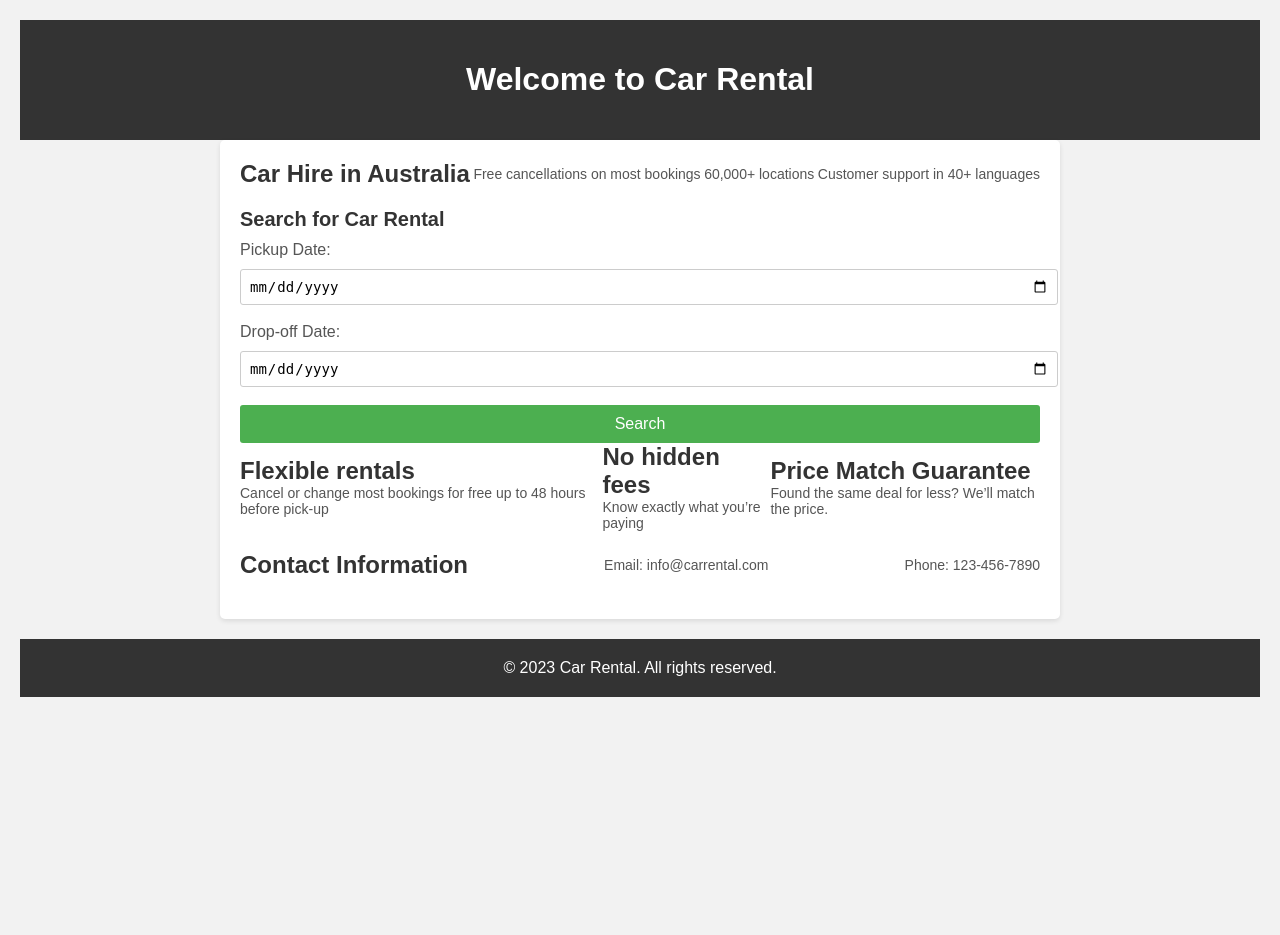
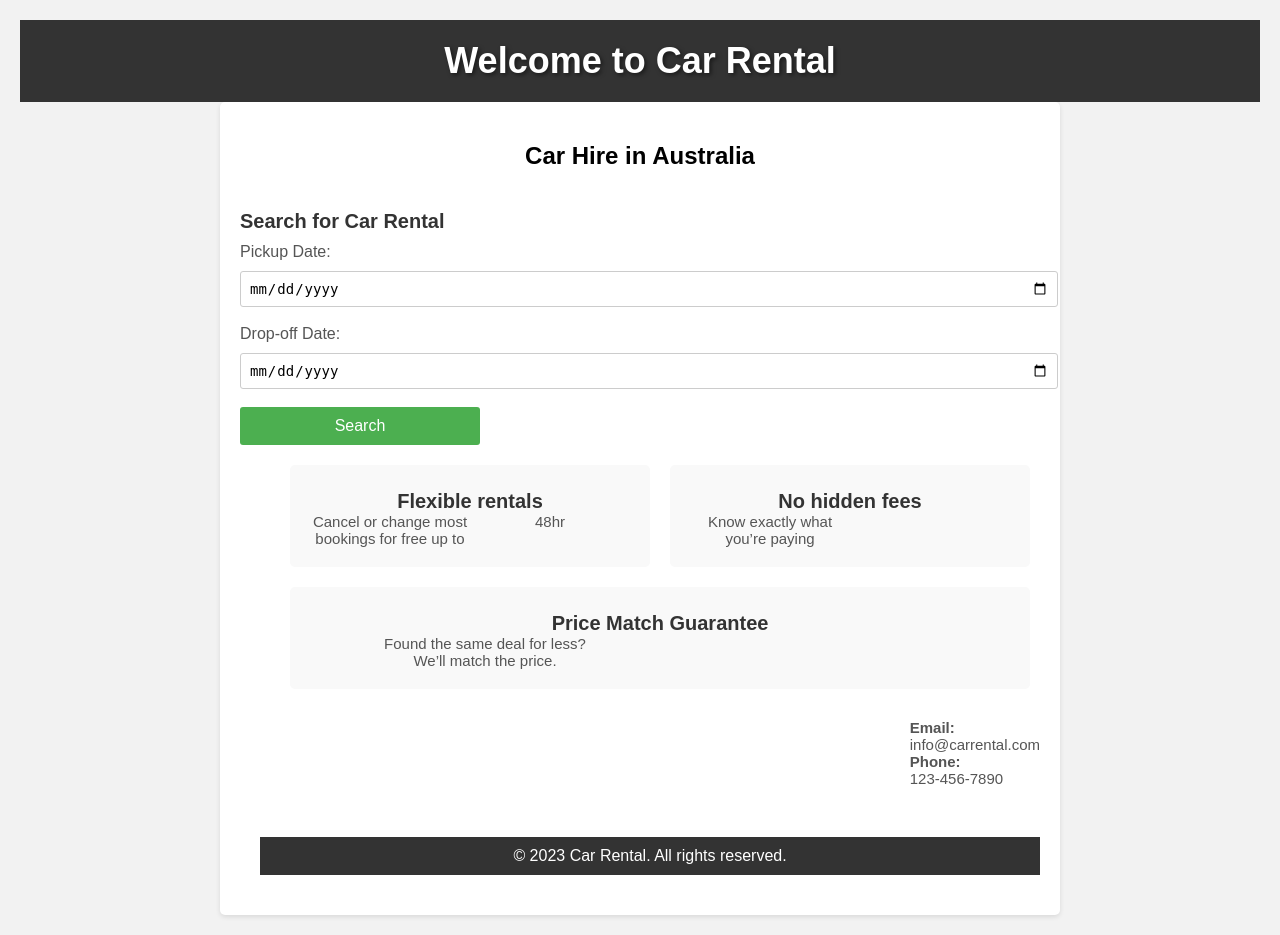
Before and after one commit to nabeghamazahir/FinalProject, a Flask app: page / in a window 1280 px wide. Before the commit the page ends 697 px from the top, so only its background shows below. Run offline with Flask 3, Linux system fonts and the light colour scheme.

Commit message:
cleaned up my css

```diff
--- a/controllers/booking_controllers.py
+++ b/controllers/booking_controllers.py
@@ -49,4 +49,4 @@ def book_car():
     if store_customer_data(customer_data):
         if update_booking_dates(car_id, pickup_date, dropoff_date):
             return "Car booked successfully!"
-    return "Car Booked succesfully"
+    return "Car Booked successfully"
--- a/templates/index.html
+++ b/templates/index.html
@@ -15,7 +15,34 @@
     padding: 20px;
     color: #fff;
     text-align: center;
+    position: relative;
+    overflow: hidden;
 }
+
+header:before {
+    content: "";
+    position: absolute;
+    top: 0;
+    left: 0;
+    right: 0;
+    bottom: 0;
+    background-image: radial-gradient(#000 20%, transparent 70%);
+    opacity: 0.3;
+    z-index: -1;
+}
+
+header h1 {
+    font-size: 36px;
+    margin: 0;
+    text-shadow: 2px 2px 4px rgba(0, 0, 0, 0.5);
+}
+
+header p {
+    font-size: 18px;
+    margin: 10px 0 0;
+    text-shadow: 2px 2px 4px rgba(0, 0, 0, 0.5);
+}
+
 
         .container {
             max-width: 800px;
@@ -31,16 +58,54 @@
             justify-content: space-between;
             align-items: center;
             margin-bottom: 20px;
+          margin-left:20px;
+margin-top:5px;
+display: flex;
+    justify-content: right;
+    align-items: center;
+    flex-wrap: wrap;
         }
 
         .main-section h2 {
-            font-size: 24px;
+            font-size: 20px;
             margin: 0;
             color: #333;
+          margin-top:5px;
+        }
+.mmain-section
+{
+    display: flex;
+    justify-content: center;
+    align-items: center;
+
+}
+.section-block {
+    flex: 1 0 300px;
+    margin: 10px;
+    text-align: center;
+    background-color: #f9f9f9;
+    padding: 20px;
+    border-radius: 5px;
+}
+
+.two-column-text {
+    column-count: 2;
+    column-gap: 20px;
+    margin-top: 10px;
+    text-align: center;
+column-count: 2;
+    column-gap: 0px;
+}
+}
+
+.two-column-text::after {
+    content: "";
+    display: block;
+    clear: both;
 }
 
 .main-section p {
-            font-size: 14px;
+  font-size: 15px;
   margin: 0;
   color: #555;
 }
@@ -71,7 +136,7 @@
 
         input[type="submit"] {
             display: block;
-            width: 100%;
+            width: 30%;
             padding: 10px;
             background-color: #4CAF50;
             color: #fff;
@@ -81,18 +146,21 @@
             cursor: pointer;
         }
 
+
         input[type="submit"]:hover {
             background-color: #45a049;
         }
 
         footer {
             background-color: #333;
-            padding: 20px;
+            padding: 10px;
             color: #fff;
             text-align: center;
-            margin-top: 20px;
+            margin-top: 50px;
         }
+
     </style>
+
 
 </head>
 <body>
@@ -101,11 +169,8 @@
     </header>
 
     <div class="container">
-        <div class="main-section">
+        <div class="mmain-section">
             <h2>Car Hire in Australia</h2>
-            <p>Free cancellations on most bookings</p>
-            <p>60,000+ locations</p>
-            <p>Customer support in 40+ languages</p>
         </div>
 
         <form action="/booking/search" method="post">
@@ -119,25 +184,28 @@
 
         <div class="main-section">
     <div>
+        <div class="main-section">
+    <div class="section-block">
         <h2>Flexible rentals</h2>
-                <p>Cancel or change most bookings for free up to 48 hours before pick-up</p>
+        <p class="two-column-text">Cancel or change most bookings for free up to 48hr </p>
     </div>
-            <div>
+    <div class="section-block">
         <h2>No hidden fees</h2>
-                <p>Know exactly what you’re paying</p>
+        <p class="two-column-text">Know exactly what you’re paying</p>
     </div>
-            <div>
+    <div class="section-block">
         <h2>Price Match Guarantee</h2>
-                <p>Found the same deal for less? We’ll match the price.</p>
+        <p class="two-column-text">Found the same deal for less?<br>We’ll match the price.</p>
+    </div>
+</div>
+<div class="main-section">
+
+    <div class="contact-info">
+        <p><strong>Email:</strong><br>info@carrental.com</p>
+        <p><strong>Phone:</strong><br>123-456-7890</p>
     </div>
 </div>
 
-        <div class="main-section">
-            <h2>Contact Information</h2>
-            <p>Email: info@carrental.com</p>
-            <p>Phone: 123-456-7890</p>
-        </div>
-    </div>
 
     <footer>
         &copy; 2023 Car Rental. All rights reserved.
```
Lines whose indentation alone changed are shown as unchanged.
